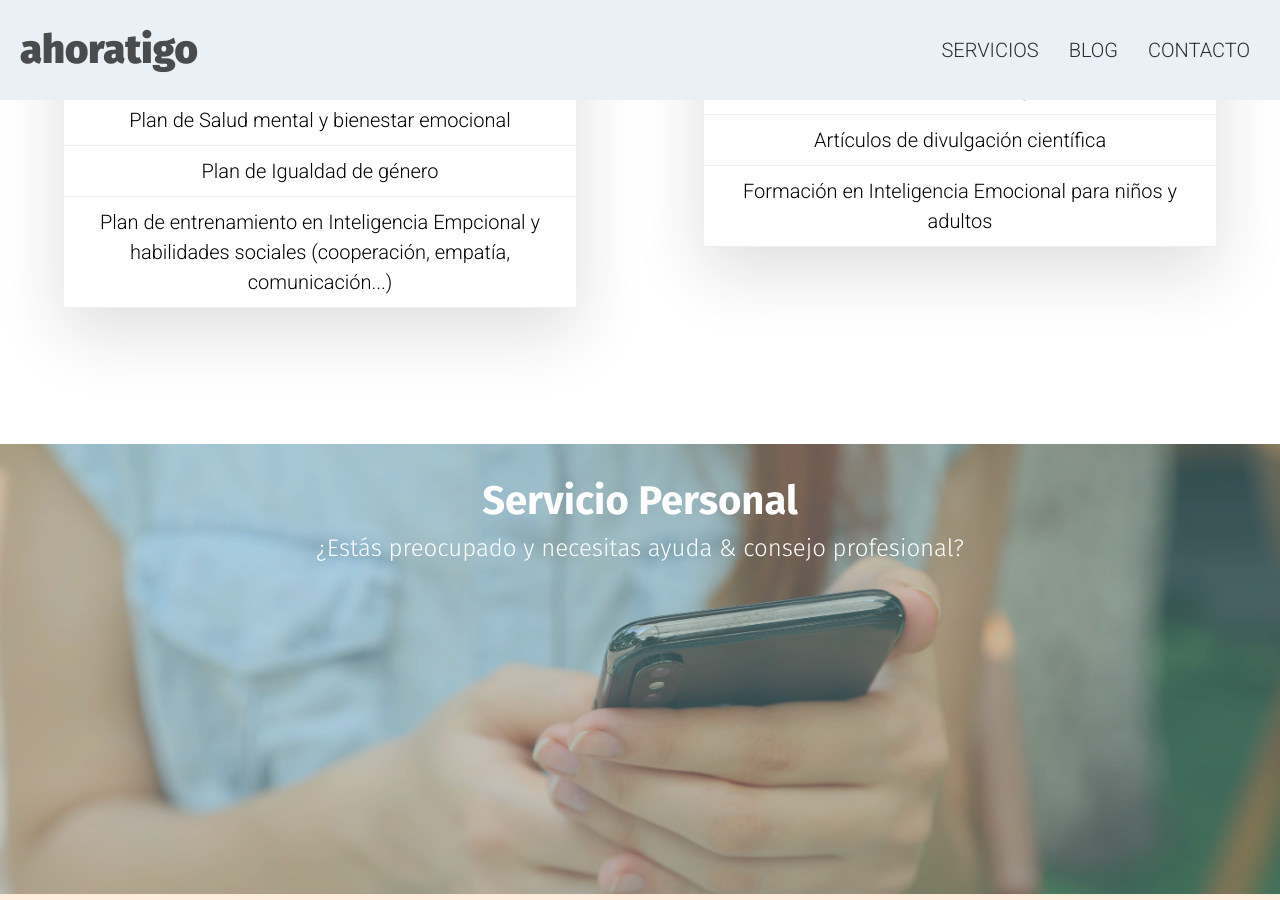
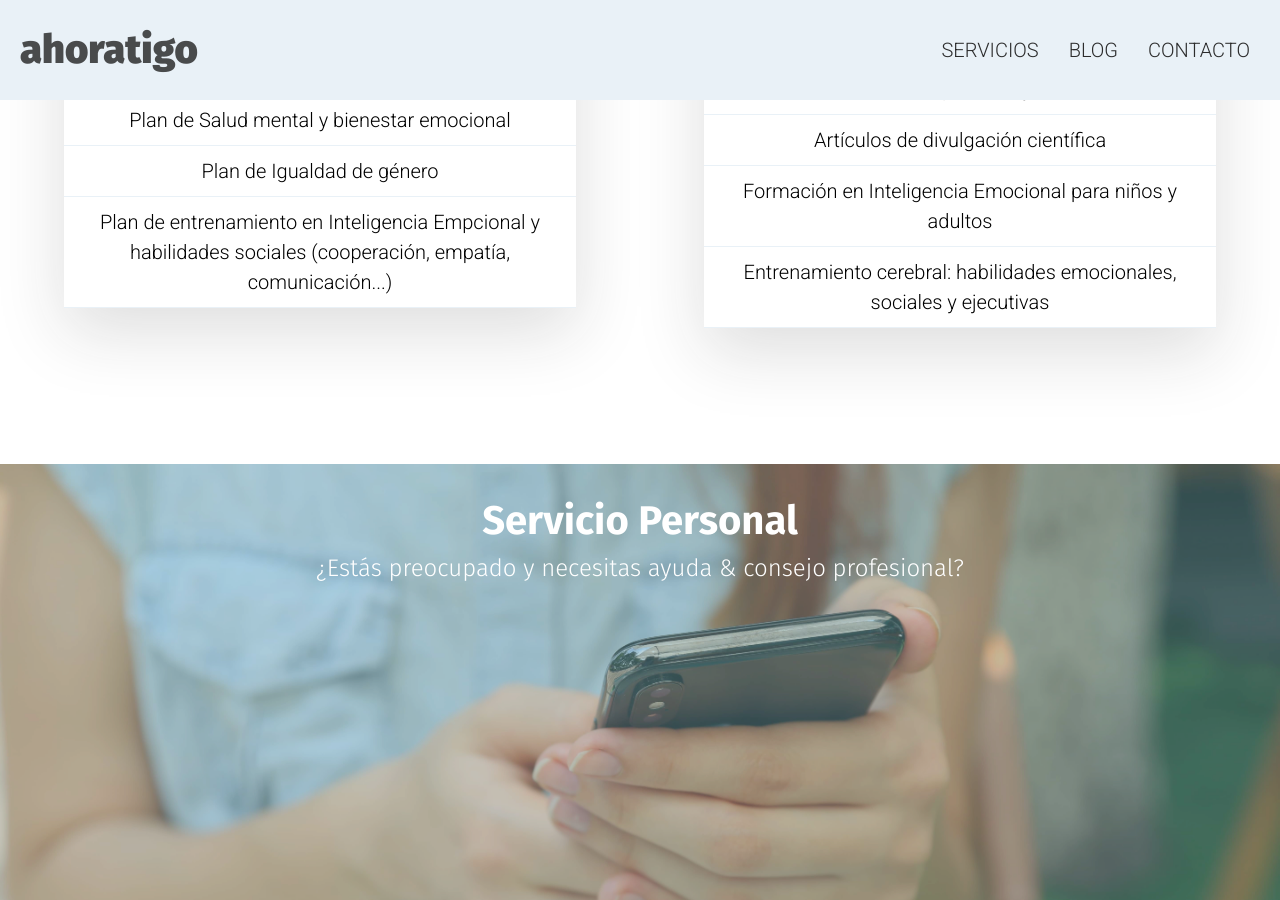
Before and after one commit to sukabal/sukabal.github.io, a Jekyll site: the page built from servicios.html, in a window 1280 px wide and 900 px high, scrolled down 2792 px. Built offline with Jekyll 4.4.1, drawn with Linux system fonts in a browser that asks for light colours.

Commit message:
feat: new item in training table

```diff
--- a/servicios.html
+++ b/servicios.html
@@ -115,6 +115,7 @@ title: Nuestros servicios para ti
         <li>Charlas sobre desarrollo personal y autoconocimiento</li>
         <li>Artículos de divulgación científica</li>
         <li>Formación en Inteligencia Emocional para niños y adultos</li>
+        <li>Entrenamiento cerebral: habilidades emocionales, sociales y ejecutivas</li>
       </ul>
     </div>
   </section>
```
